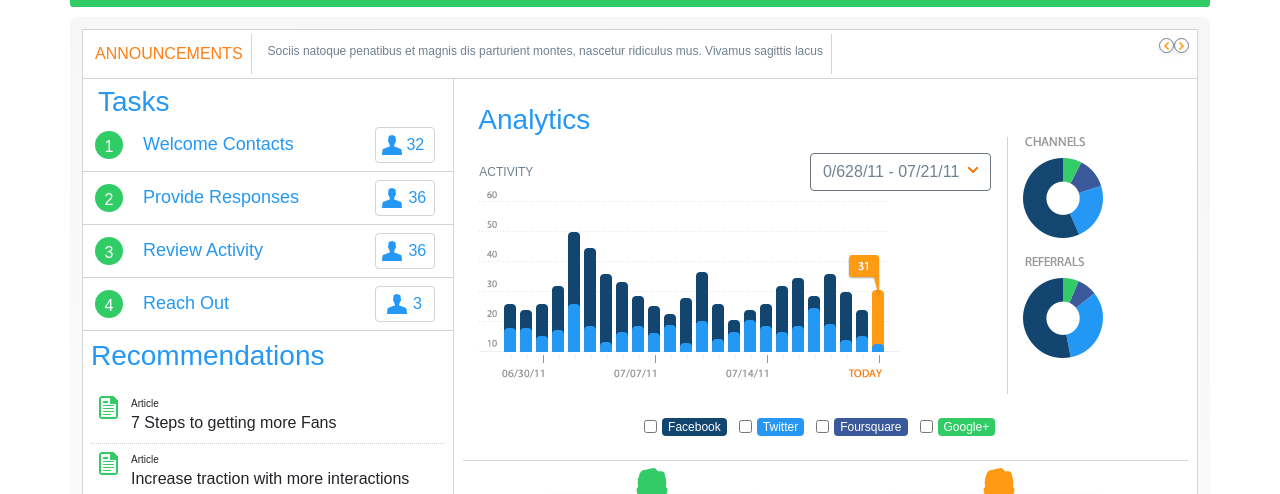
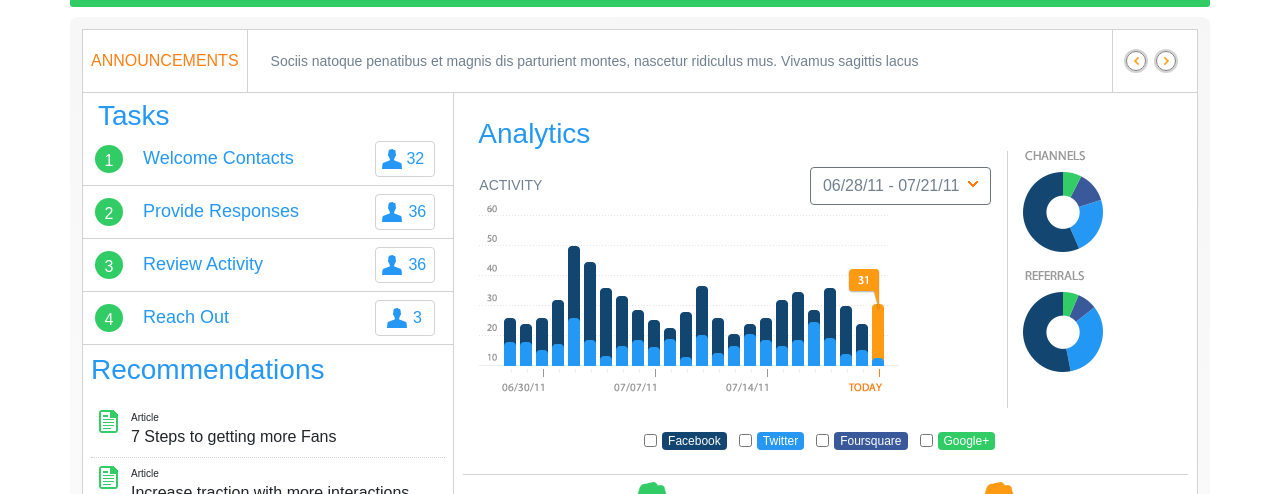
Before and after one commit to annamac7/CSS_Assignment, a plain HTML site: page index.html in a window 1280 px wide. Shown: the part 230-724 px from the top of the page. Drawn offline with nearby package versions, Linux system fonts and the light colour scheme.

Commit message:
making changes to announcement bar

```diff
--- a/css/styles.css
+++ b/css/styles.css
@@ -222,6 +222,7 @@ p, h1, h2, h3, h4, h5, h6 {
 
 .right-border {
   border-right: 1px lightgrey solid;
+
 }
 
 #search_icon {
@@ -253,12 +254,14 @@ p, h1, h2, h3, h4, h5, h6 {
 }
 
 .pagiation_btns {
-  width: 15px;
-  height: 15px;
+  width: 20px;
+  height: 20px;
   border-radius: 50%;
   padding: 5px;
-  border: slategrey 1px solid;
+  border: grey 1px solid;
   float: right;
+  margin: 5px;
+  box-shadow: 0px 0px 0px 2px lightgrey;
 }
 
 
@@ -359,7 +362,7 @@ p, h1, h2, h3, h4, h5, h6 {
 }
 
 .md-small-text {
-  font-size: 12px;
+  font-size: 14px;
   color: slategrey;
   margin: 0;
 }
--- a/index.html
+++ b/index.html
@@ -76,21 +76,21 @@
     <div class="container body">
 
       <!-- ANNOUNCEMENTS ROW -->
-      <div class="row" id="announcements">
-        <div class=" m-1 p-2 right-border">
-          <p class="orange">
+      <div class="row p-0" id="announcements">
+        <div class="col- right-border d-flex align-items-center">
+          <p class="orange m-2">
             ANNOUNCEMENTS
           </p>
         </div>
-        <div class=" m-1 p-2 right-border">
-          <p class="md-small-text ">
+        <div class="col right-border d-flex align-items-center">
+          <p class="md-small-text m-2 ">
             Sociis natoque penatibus et magnis dis parturient montes, nascetur ridiculus mus. Vivamus sagittis lacus
           </p>
         </div>
-        <div class=" column-sm ml-auto p-2">
+        <div class="col- ml-auto m-2 p-2 d-flex align-items-center">
           <div class="float-right">
-            <button type="button" class="shadow-sm pagiation_btns" id="next_btn"></button>
-            <button type="button" class="shadow-sm pagiation_btns" id="back_btn"></button>
+            <button type="button" class=" pagiation_btns" id="next_btn"></button>
+            <button type="button" class="pagiation_btns" id="back_btn"></button>
           </div>
         </div>
       </div>
@@ -211,8 +211,9 @@
                 <!-- DROPDOWN -->
                 <div class="dropdown">
                   <a class="btn btn-secondary dropdown-toggle" id="dropdown_btn" href="#" role="button" id="dropdownMenuLink" data-toggle="dropdown" aria-haspopup="true" aria-expanded="false">
-                    0/628/11 - 07/21/11
+                    06/28/11 - 07/21/11
                   </a>
+
 
                 </div>
               </div>
```
